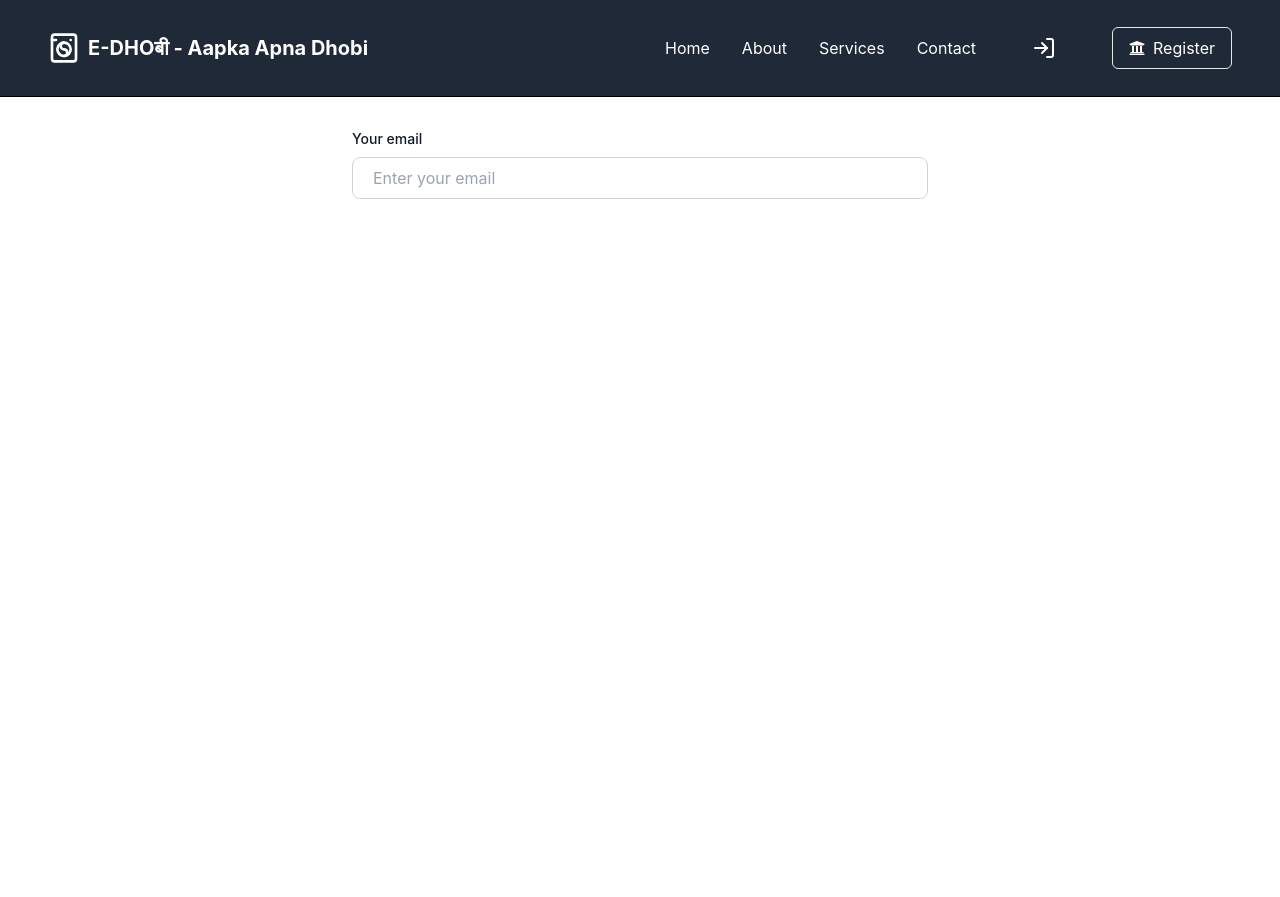
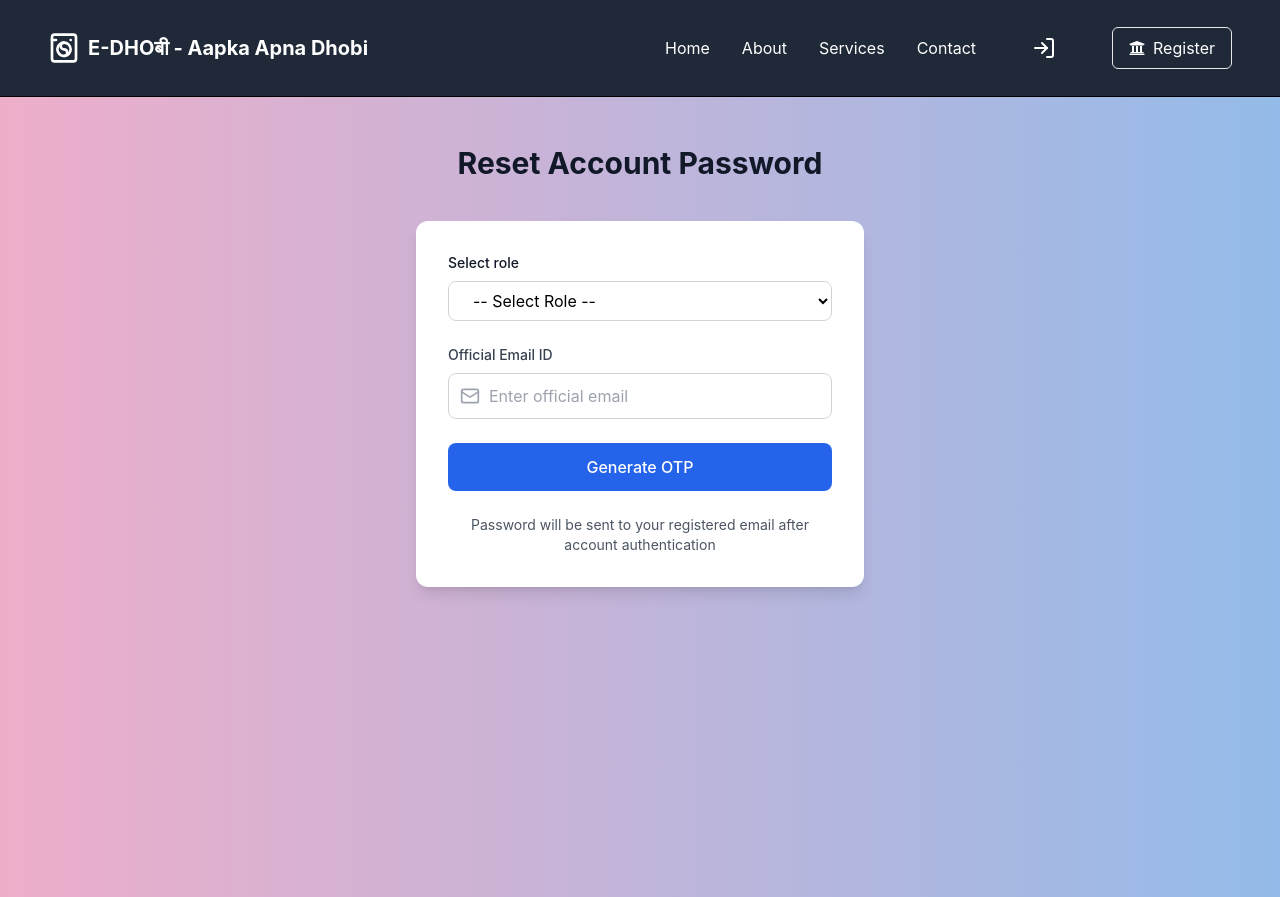
Before and after one commit to itsjavedpatel/laundry-app, a React (Vite) app in the folder frontend/: page /forget-password in a window 1280 px wide. Before the commit the page ends 800 px from the top, so only its background shows below. Built offline with nearby package versions, Linux system fonts and the light colour scheme.

Commit message:
UI FIXED

```diff
--- a/frontend/src/components/ForgetPassword.jsx
+++ b/frontend/src/components/ForgetPassword.jsx
@@ -1,34 +1,221 @@
-import React from "react";
-import Navbar from "./NavBar";
+import React, { useState } from "react";
+import { Building2, Mail, MapPin, Loader2, Shield } from "lucide-react";
+import axios from "axios";
+import { useNavigate } from "react-router-dom";
+import { toast } from "react-toastify";
+import NavBar from "./NavBar";
 
-const ForgetPassword = () => {
+function ForgetPassword() {
+  const navigate = useNavigate();
+  const [isSubmitting, setIsSubmitting] = useState(false);
+  const [isOtpSend, setIsOtpSend] = useState(false);
+  const [formData, setFormData] = useState({
+    role:"",
+    email: "",
+    otp: "",
+  });
+
+  const handleGenerateOtp = async (e) => {
+    e.preventDefault();
+    console.log("formData:", formData);
+
+    setIsSubmitting(true);
+    try {
+      const response = await axios.post(
+        "http://localhost:3000/auth/forgotpass/send-otp",
+        formData,
+        { headers: { "Content-Type": "application/json" } }
+      );
+      toast.success("OTP sent successfuly! 🎉");
+      console.log("response", response.data);
+      setIsOtpSend(true);
+    } catch (error) {
+      if (error.response) {
+        console.error("Error:", error.response.data);
+        const { status, data } = error.response;
+        if (status) {
+          toast.error(data.message);
+        } else {
+          toast.error("An unexpected error occurred. ⚠️");
+        }
+      } else if (error.request) {
+        console.error("No response from server:", error.request);
+        toast.error(
+          "No response from server. Check your internet connection. ❌"
+        );
+      } else {
+        console.error("Unexpected error:", error.message);
+        toast.error("An unexpected error occurred. ⚠️");
+      }
+    } finally {
+      setIsSubmitting(false); // Always reset loading state after API call
+    }
+  };
+  const handleVerifyOtp = async () => {
+    console.log("formData in verify otp:", formData);
+    setIsSubmitting(true);
+    try {
+      const response = await axios.post(
+        "http://localhost:3000/auth/forgotpass/verify-otp",
+        formData,
+        { headers: { "Content-Type": "application/json" } }
+      );
+
+      toast.success("OTP verified successfully! 🎉");
+      navigate("/login");
+    } catch (error) {
+      if (error.response) {
+        const { status, data } = error.response;
+        if (status) toast.error(data.message);
+        else toast.error("An unexpected error occurred. ⚠️");
+      } else if (error.request) {
+        toast.error(
+          "No response from server. Check your internet connection. ❌"
+        );
+      } else {
+        toast.error("An unexpected error occurred. ⚠️");
+      }
+    } finally {
+      setIsSubmitting(false);
+    }
+  };
+  const handleChange = (e) => {
+    setFormData({
+      ...formData,
+      [e.target.name]: e.target.value,
+    });
+  };
+
   return (
     <>
-      <Navbar />
-      <div className="container">
-        <div className="p-6  space-y-4 md:space-y-6 sm:p-8 ">
-          <form className=" space-y-4 md:space-y-6">
+      <NavBar />
+      <div className="min-h-screen bg-gradient-to-r from-[#eeaeca] to-[#94bbe9] flex flex-col items-center px-4 py-12">
+        <div className="w-full max-w-md">
+          {/* Header Section */}
+          <div className="text-center mb-10">
+            <h1 className="text-3xl font-bold text-gray-900 mb-3">
+            Reset Account Password
+            </h1>
+          </div>
+
+          {/* Form Section */}
+          <div className="bg-white rounded-xl shadow-lg p-8">
+            <form className="space-y-6">
+            <div>
+                  <label
+                    htmlFor="role"
+                    className="block mb-2 text-sm font-medium text-gray-900 dark:text-gray-900"
+                  >
+                    Select role
+                  </label>
+                  <select
+                    className="block w-full pl-5 pr-3 py-2 border border-gray-300 rounded-lg focus:ring-2 focus:ring-blue-500 focus:border-blue-500 bg-white"
+                    value={formData.role}
+                    onChange={handleChange}
+                    name="role"
+                  >
+                    <option value="">-- Select Role --</option>
+                    <option value="Admin">Admin</option>
+                    <option value="University">University</option>
+                    <option value="Student">Student</option>
+                    <option value="Laundry">Laundry Agent</option>
+                    <option value="Delivery">Delivery Agent</option>
+                  </select>
+                </div>
+
+              {/* Email Input */}
               <div>
                 <label
                   htmlFor="email"
-                className="block mb-2 text-sm font-medium text-gray-900 dark:text-gray-900"
+                  className="block text-sm font-medium text-gray-700 mb-2"
                 >
-                Your email
+                  Official Email ID
                 </label>
+                <div className="relative">
+                  <div className="absolute inset-y-0 left-0 pl-3 flex items-center pointer-events-none">
+                    <Mail className="h-5 w-5 text-gray-400" />
+                  </div>
                   <input
                     type="email"
+                    id="email"
                     name="email"
-                id="email"
-                className="block w-full pl-5 pr-3 py-2 border border-gray-300 rounded-lg focus:ring-2 focus:ring-blue-500 focus:border-blue-500 bg-white"
-                placeholder="Enter your email"
+                    value={formData.email}
+                    onChange={handleChange}
+                    className="block w-full pl-10 pr-3 py-2.5 border border-gray-300 rounded-lg focus:ring-2 focus:ring-blue-500 focus:border-blue-500 bg-white"
+                    placeholder="Enter official email"
                     required
                   />
                 </div>
+              </div>
+              {/* Submit Button */}
+              <button
+                type="button"
+                onClick={handleGenerateOtp}
+                disabled={isSubmitting}
+                className="w-full bg-blue-600 text-white py-3 px-4 rounded-lg font-medium hover:bg-blue-700 focus:outline-none focus:ring-2 focus:ring-blue-500 focus:ring-offset-2 transition-colors disabled:opacity-70 flex items-center justify-center"
+              >
+                {isSubmitting ? (
+                  <>
+                    <Loader2 className="animate-spin -ml-1 mr-2 h-5 w-5" />
+                    Processing...
+                  </>
+                ) : (
+                  "Generate OTP"
+                )}
+              </button>
+              {/* OTP Input */}
+              {isOtpSend && (
+                <div>
+                  <label
+                    htmlFor="otp"
+                    className="block text-sm font-medium text-gray-700 mb-2"
+                  >
+                    Enter OTP
+                  </label>
+                  <div className="relative">
+                    <div className="absolute inset-y-0 left-0 pl-3 flex items-center pointer-events-none">
+                      <Shield className="h-5 w-5" />
+                    </div>
+                    <input
+                      type="text"
+                      id="otp"
+                      name="otp"
+                      value={formData.otp}
+                      onChange={handleChange}
+                      className="block w-full pl-10 pr-3 py-2.5 border border-gray-300 rounded-lg focus:ring-2 focus:ring-blue-500 focus:border-blue-500 bg-white"
+                      placeholder="Enter OTP"
+                      required
+                    />
+                  </div>
+                </div>
+              )}
+              {isOtpSend && (
+                <button
+                  type="button"
+                  onClick={handleVerifyOtp}
+                  disabled={isSubmitting}
+                  className="w-full bg-green-600 text-white py-3 px-4 rounded-lg font-medium hover:bg-green-700 focus:outline-none focus:ring-2 focus:ring-green-500 focus:ring-offset-2 transition-colors disabled:opacity-70 flex items-center justify-center"
+                >
+                  {isSubmitting ? (
+                    <>
+                      <Loader2 className="animate-spin -ml-1 mr-2 h-5 w-5" />
+                      Processing...
+                    </>
+                  ) : (
+                    "Verify OTP"
+                  )}
+                </button>
+              )}
+              {/* Note */}
+              <p className="text-sm text-gray-600 text-center mt-4">
+                Password will be sent to your registered email after account authentication
+              </p>
             </form>
+          </div>
         </div>
       </div>
     </>
   );
-};
+}
 
 export default ForgetPassword;
--- a/frontend/src/pages/Login.jsx
+++ b/frontend/src/pages/Login.jsx
@@ -78,7 +78,12 @@ const Login = () => {
     <>
       <NavBar />
       <section className=" bg-gradient-to-r from-[#eeaeca] to-[#94bbe9] ">
-        <div className="flex flex-col items-center justify-center px-6 py-8 mx-auto md:h-screen lg:py-0">
+        <div className="flex flex-col items-center justify-center px-6 py-8 mx-auto md:h-screen  lg:py-0">
+          <div className="text-center mb-10">
+            <h1 className="text-3xl  font-bold text-black-600 mb-3">
+              Welcome Back! Please log in to continue
+            </h1>
+          </div>
           <div className="w-full bg-white rounded-lg shadow dark:border md:mt-0 sm:max-w-md xl:p-0">
             <div className="p-6 space-y-4 md:space-y-6 sm:p-8">
               <h1 className="text-xl font-bold leading-tight tracking-tight text-gray-900 md:text-2xl  dark:text-gray-800">
@@ -142,12 +147,14 @@ const Login = () => {
                     required
                   />
                 </div>
-                <div className="flex items-center justify-between">
+                <div className="flex items-center  justify-start">
+                  <span className="text-sm font-medium pl-2"
+                  > Forgot password?</span>
                   <Link
                     to="/forget-password"
                     className="text-sm font-medium text-primary-600 hover:underline dark:text-primary-500 pl-2"
                   >
-                    Forgot password?
+                    Reset Now
                   </Link>
                 </div>
                 <button
```
Lines whose indentation alone changed are shown as unchanged.
